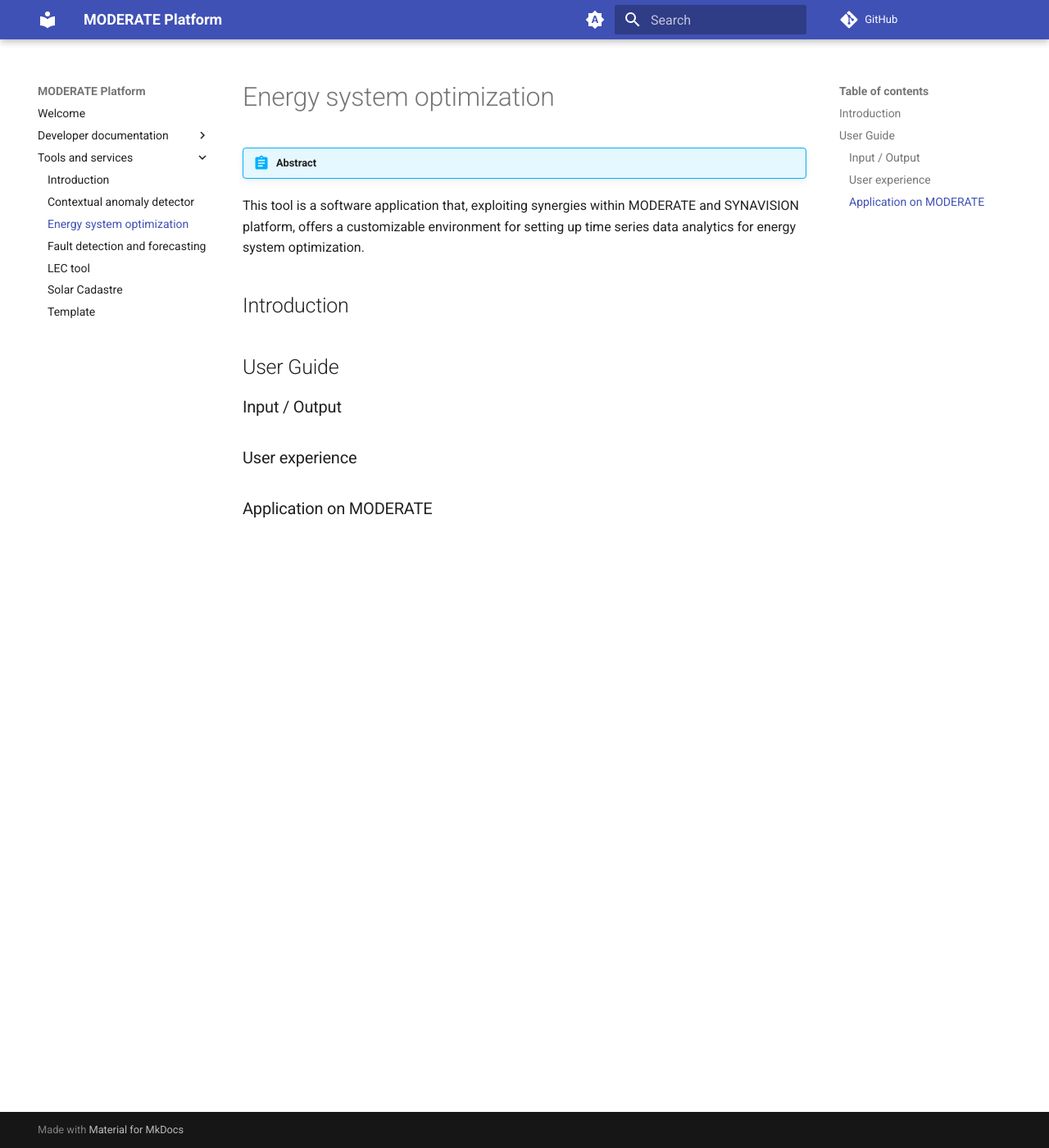
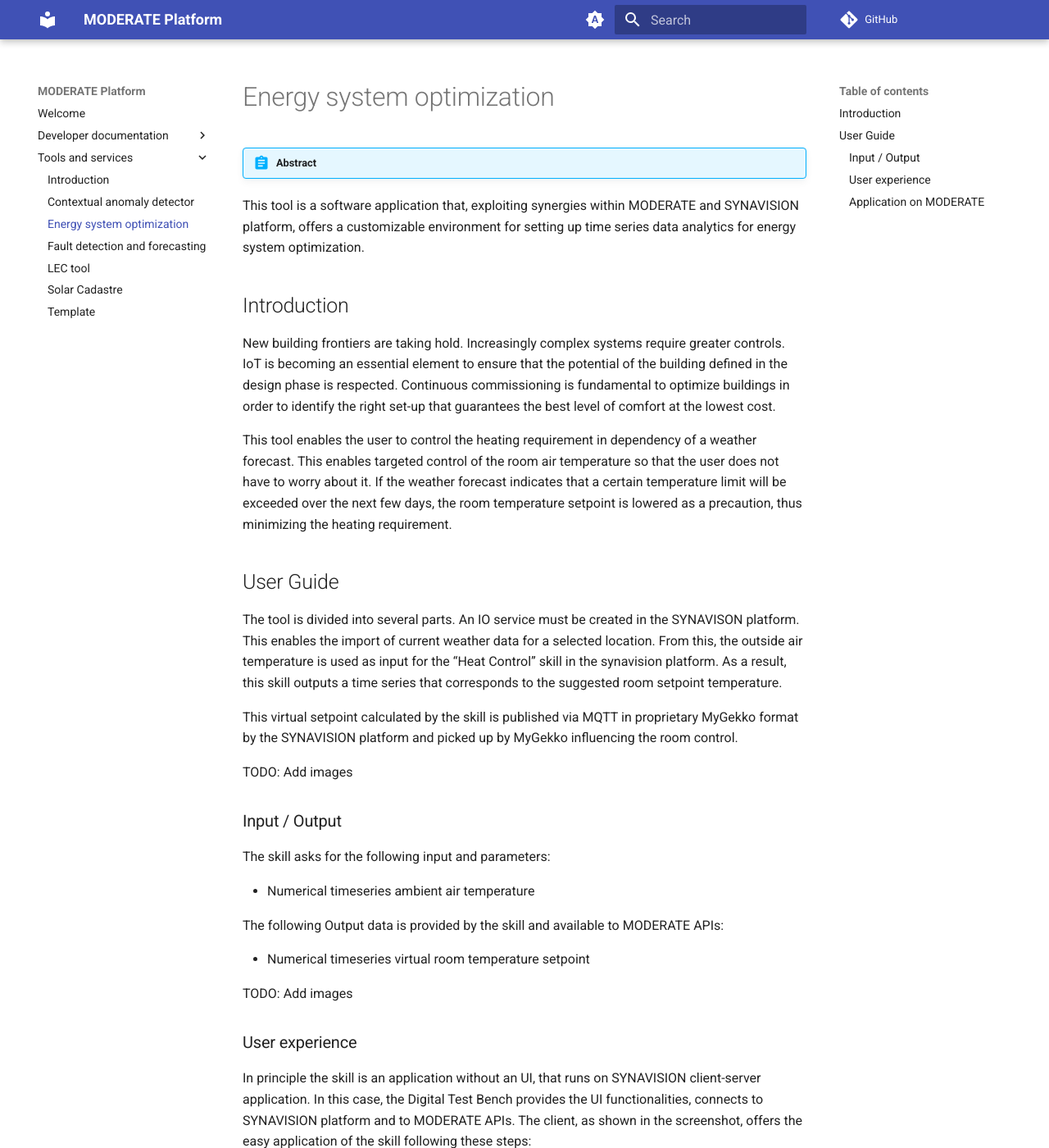
Before and after one commit to MODERATE-Project/moderate-docs, an MkDocs documentation site: the page built from docs/tools-and-services/eso_A1.2.md, in a window 1280 px wide and 1400 px high. Shown: the whole window at 82% size. Built offline with MkDocs 1.6.1 and Material for MkDocs 9.7.7, drawn with Linux system fonts in a browser that asks for light colours; comment, search, counter and statistics services are not loaded; some of the changed text lies outside the part shown.

Commit message:
Update eso_A1.2.md
work in progress.. The images will follow tomorrow

```diff
--- a/docs/tools-and-services/eso_A1.2.md
+++ b/docs/tools-and-services/eso_A1.2.md
@@ -10,13 +10,47 @@
 
 ## Introduction
 
+New building frontiers are taking hold. Increasingly complex systems require greater controls. IoT is becoming an essential element to ensure that the potential of the building defined in the design phase is respected. Continuous commissioning is fundamental to optimize buildings in order to identify the right set-up that guarantees the best level of comfort at the lowest cost.
+
+This tool enables the user to control the heating requirement in dependency of a weather forecast. This enables targeted control of the room air temperature so that the user does not have to worry about it. If the weather forecast indicates that a certain temperature limit will be exceeded over the next few days, the room temperature setpoint is lowered as a precaution, thus minimizing the heating requirement.
+
+
 ## User Guide
+
+The tool is divided into several parts. An IO service must be created in the SYNAVISON platform. This enables the import of current weather data for a selected location. From this, the outside air temperature is used as input for the “Heat Control” skill in the synavision platform. As a result, this skill outputs a time series that corresponds to the suggested room setpoint temperature.
+
+This virtual setpoint calculated by the skill is published via MQTT in proprietary MyGekko format by the SYNAVISION platform and picked up by MyGekko influencing the room control.
+
+TODO: Add images
 
 
 ### Input / Output
 
+The skill asks for the following input and parameters:
+
+  - Numerical timeseries ambient air temperature
+
+The following Output data is provided by the skill and available to MODERATE APIs:
+
+  -  Numerical timeseries virtual room temperature setpoint
+
+
+TODO: Add images
 
 ### User experience
 
+In principle the skill is an application without an UI, that runs on SYNAVISION client-server application. In this case, the Digital Test Bench provides the UI functionalities, connects to SYNAVISION platform and to MODERATE APIs. The client, as shown in the screenshot, offers the easy application of the skill following these steps:
+
+
+   - Enter a workspace.
+   - Create an instance of the skill by double clicking, naming and saving the instance.
+   - Choose the times series you want to analyse by drag and drop.
+   - Enter the length of testing and training period (number of time steps)
+   - Choose the algorithm to be applied.
+   - Save the skill.
+
+
 
 ### Application on MODERATE
+
+TODO
```
